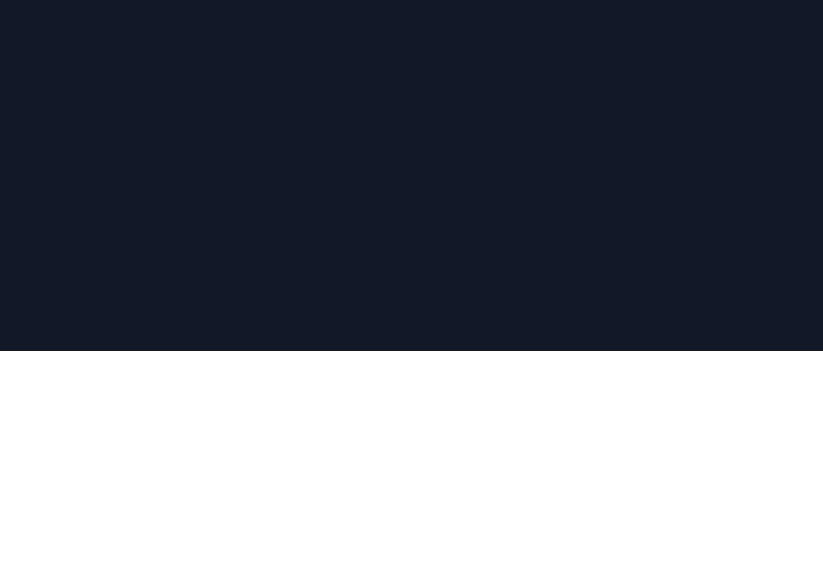
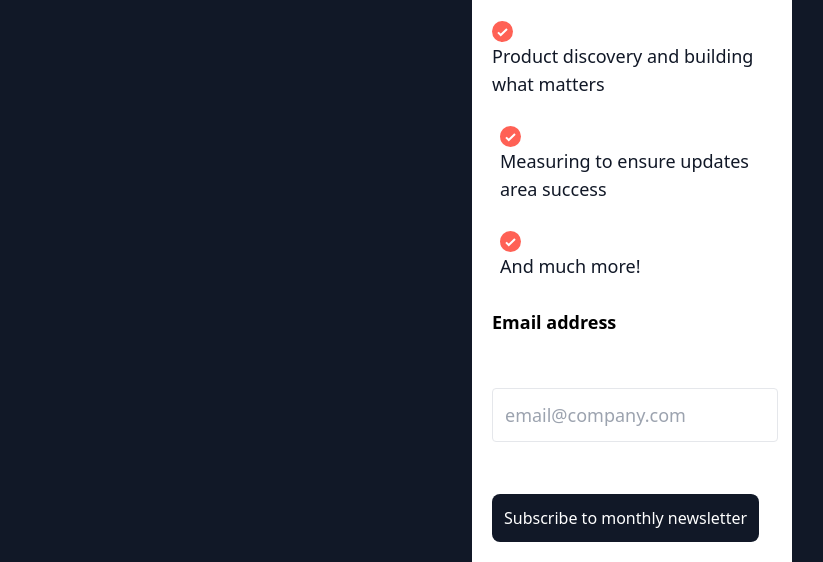
Before and after one commit to TheAwesomeTechGirl/newsletter-sign-up-with-success-message-main, a website: page index.html in a window 1280 px wide. Shown: the part 449-1011 px from the top of the page, without its empty margins (8-831 px from the left). Before the commit the page ends 800 px from the top, so only its background shows below. Drawn offline with Linux system fonts and the light colour scheme.

Commit message:
styled with tailwindcss

```diff
--- a/index.html
+++ b/index.html
@@ -10,32 +10,34 @@
 </head>
 <body>
   <!-- Sign-up form start -->
-<div class="w-screen h-screen  bg-gray-900 p-10 ">
-  <div class="w-6/12 h-96 rounded-lg border-white bg-white font-roboto bg-center flex justify-center items-center">
-<div class="p-3 ">
-  <h1 class="font-bold text-5xl text-gray-900 mb-5"  >Stay updated!</h1>
+  <section class="w-screen h-full bg-gray-900  font-roboto flex justify-center items-center">
 
-  <P class="font-normal text-lg leading-none text-grey-200 mb-5">
+  <div class=" w-80  h-full bg-white ">
+      <img src="assets/images/illustration-sign-up-mobile.svg" >
+
+          <h1 class="font-normal text-5xl text-gray-900 mt-7 ml-3 " >Stay updated!</h1>
+
+        <P class="font-normal text-xl text-grey-200 my-6 ml-3">
           Join 60,000+ product managers receiving monthly updates on:
         </P>
-<div class="">
-<div class="">
-  <img src="assets/images/icon-list.svg" alt="img"><p>Product discovery and building what matters</p>
+      <div class="font-normal text-lg text-gray-900">
+      <div class=" m-5">
+       <img src="assets/images/icon-list.svg" alt="img" class="mr-10"><span class=" ml-25 mb-10">Product discovery and building what matters</span>
       </div>
 
-<div class="">
+      <div class="m-7">
         <img src="assets/images/icon-list.svg" alt="img">
         <p>Measuring to ensure updates area success</p>
       </div>
-<div class="">
+      <div class="m-7">
         <img src="assets/images/icon-list.svg" alt="img">
         <p>And much more!</p>
       </div>
       </div>
 
       <form class="form" action="success.html" method="GET">
-<div class="email-labels">
-  <label for="email">Email address</label>
+      <div class="m-5">
+        <label for="email" class="text-dark-slate-gray  text-lg font-semibold">Email address</label>
        <!--<label
           for="invalid"
           id="test"
@@ -46,23 +48,23 @@
         placeholder="email@company.com"
         name="email"
         id="email"
+       class=" text-black border-gray-200 border text-lg p-3 rounded ml-5 my-8"
+          autoComplete="off"
         required
       />
-<button type="submit">Subscribe to monthly newsletter</button>
+
+      <button class="lg:text-base text-lg hover-gradient bg-gray-900 p-3 rounded-lg outline-none border-none text-white m-5 my-5" type="submit">Subscribe to monthly newsletter</button>
       </form>
-</div>
-
-
-     <img src="assets/images/illustration-sign-up-desktop.svg" class="h-80">
 
   </div>
+<!--
   <div class="attribution">
     Challenge by <a href="https://www.frontendmentor.io?ref=challenge" target="_blank">Frontend Mentor</a>.
     Coded by <a href="#">Tuke Glory</a>.
-  </div>
-</div>
+  </div>--->
 
-
+</section>
+</body>
   <!-- Sign-up form end -->
 
 
```
Also changed, not shown: component/output.css. Lines whose indentation alone changed are shown as unchanged.
